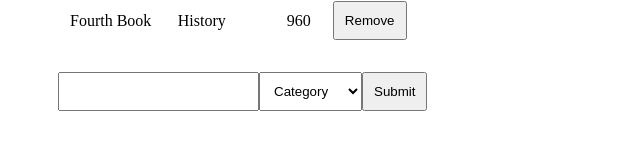
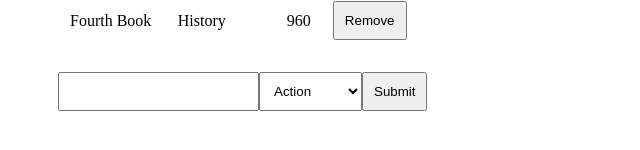
Before and after one commit to ermin-cahtarevic/react-bookstore, a React (Create React App) app: page / in a window 1280 px wide. Shown: the part 292-442 px from the top of the page, without its empty margins (0-640 px from the left). Built offline with nearby package versions, Linux system fonts and the light colour scheme.

Commit message:
Update BooksForm with default category

```diff
--- a/src/containers/BooksForm.js
+++ b/src/containers/BooksForm.js
@@ -19,7 +19,7 @@ class BooksForm extends React.Component {
     super(props);
     this.state = {
       title: '',
-      category: '',
+      category: 'Action',
     };
 
     this.handleChange = this.handleChange.bind(this);
@@ -40,7 +40,7 @@ class BooksForm extends React.Component {
     const book = { title, category, id };
     const { createBook } = this.props;
     createBook(book);
-    this.setState({ title: '', category: '' });
+    this.setState({ title: '', category: 'Action' });
   }
 
   render() {
```
